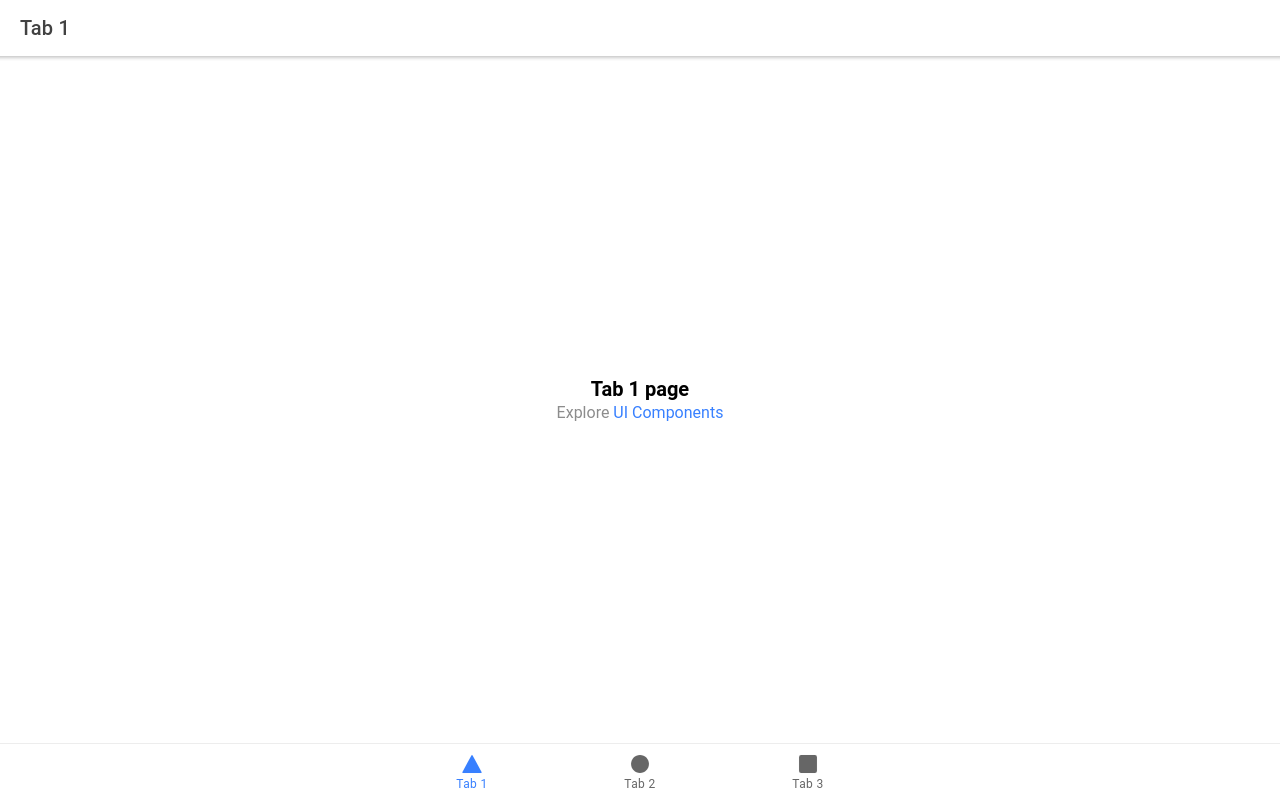
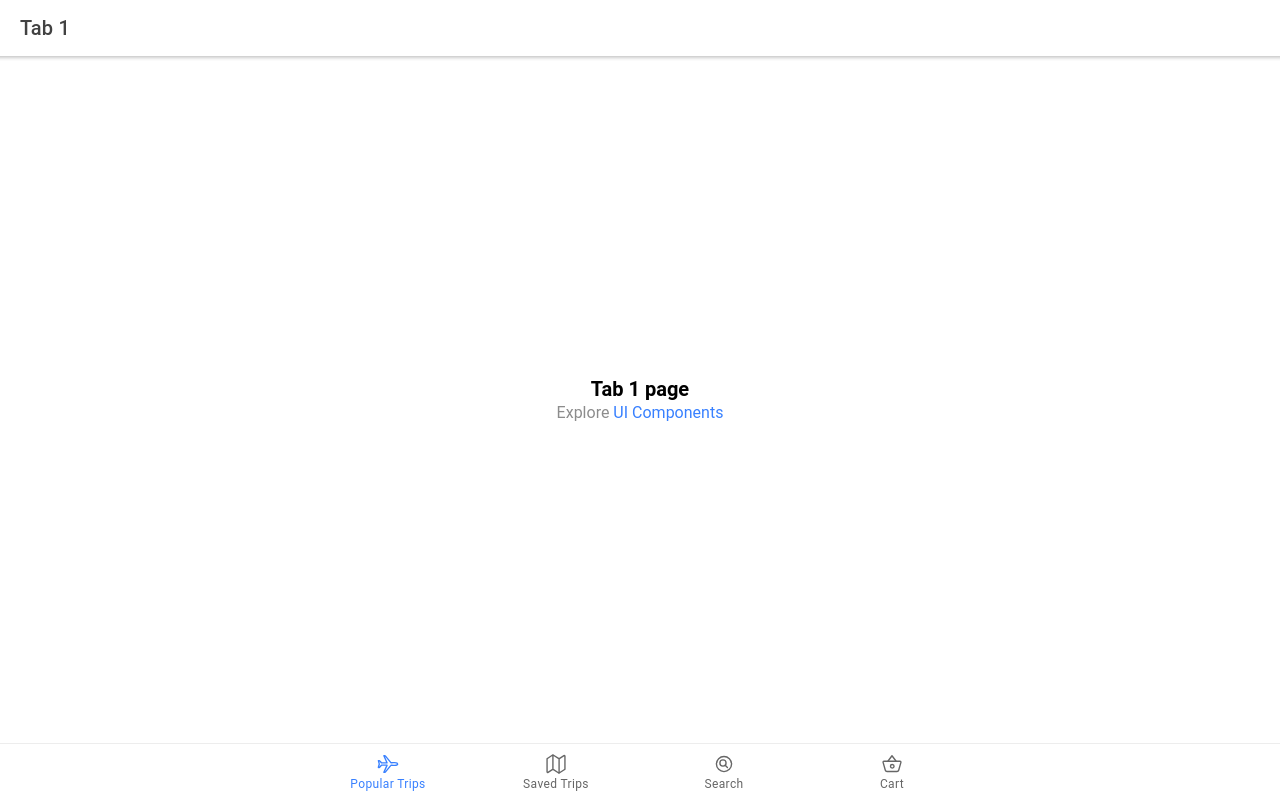
Before and after one commit to kcassin2/Perfect-Trip, a React (Create React App) app: page /tab1 in a window 1280 px wide. Built offline with nearby package versions, Linux system fonts and the light colour scheme.

Commit message:
Update App.tsx

```diff
--- a/src/App.tsx
+++ b/src/App.tsx
@@ -1,5 +1,9 @@
 import React from 'react';
 import { Redirect, Route } from 'react-router-dom';
+import "@codetrix-studio/capacitor-google-auth";
+import { Plugins } from '@capacitor/core';
+import Weather from "./components/weather";
+
 import {
   IonApp,
   IonIcon,
@@ -10,10 +14,12 @@ import {
   IonTabs
 } from '@ionic/react';
 import { IonReactRouter } from '@ionic/react-router';
-import { ellipse, square, triangle } from 'ionicons/icons';
+import { ellipse, square, triangle,images,  airplaneOutline, mapOutline, personOutline, searchCircleOutline, basketOutline } from 'ionicons/icons';
 import Tab1 from './pages/Tab1';
 import Tab2 from './pages/Tab2';
 import Tab3 from './pages/Tab3';
+import Tab4 from './pages/Tab4';
+
 
 /* Core CSS required for Ionic components to work properly */
 import '@ionic/react/css/core.css';
@@ -30,37 +36,49 @@ import '@ionic/react/css/text-alignment.css';
 import '@ionic/react/css/text-transformation.css';
 import '@ionic/react/css/flex-utils.css';
 import '@ionic/react/css/display.css';
-
+//import openWeatherMapAPI from "./keys";
 /* Theme variables */
 import './theme/variables.css';
+
 
 const App: React.FC = () => (
   <IonApp>
     <IonReactRouter>
+
       <IonTabs>
         <IonRouterOutlet>
           <Route path="/tab1" component={Tab1} exact={true} />
           <Route path="/tab2" component={Tab2} exact={true} />
-          <Route path="/tab3" component={Tab3} />
+          <Route path="/tab3" component={Tab3} exact={true}/>
+          <Route path="/tab4" component={Tab4}/>
+
           <Route path="/" render={() => <Redirect to="/tab1" />} exact={true} />
+
         </IonRouterOutlet>
         <IonTabBar slot="bottom">
           <IonTabButton tab="tab1" href="/tab1">
-            <IonIcon icon={triangle} />
-            <IonLabel>Tab 1</IonLabel>
+            <IonIcon icon={airplaneOutline} />
+            <IonLabel>Popular Trips</IonLabel>
           </IonTabButton>
           <IonTabButton tab="tab2" href="/tab2">
-            <IonIcon icon={ellipse} />
-            <IonLabel>Tab 2</IonLabel>
+            <IonIcon icon={mapOutline} />
+            <IonLabel>Saved Trips</IonLabel>
           </IonTabButton>
           <IonTabButton tab="tab3" href="/tab3">
-            <IonIcon icon={square} />
-            <IonLabel>Tab 3</IonLabel>
+            <IonIcon icon={searchCircleOutline} />
+            <IonLabel>Search</IonLabel>
           </IonTabButton>
+
+          <IonTabButton tab="tab4" href="/tab4">
+            <IonIcon icon={basketOutline} />
+            <IonLabel>Cart</IonLabel>
+          </IonTabButton>
+
         </IonTabBar>
       </IonTabs>
     </IonReactRouter>
   </IonApp>
+
 );
 
 export default App;
```
